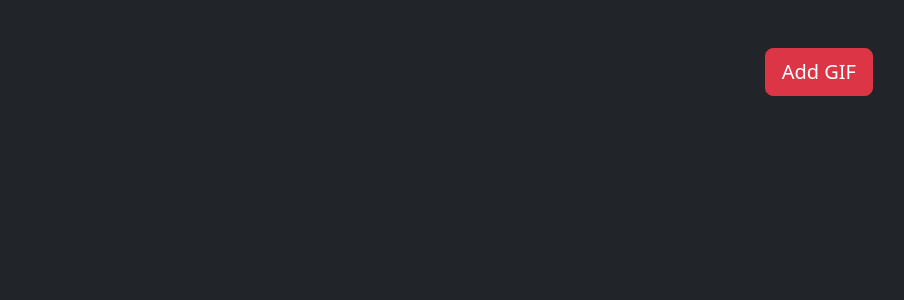
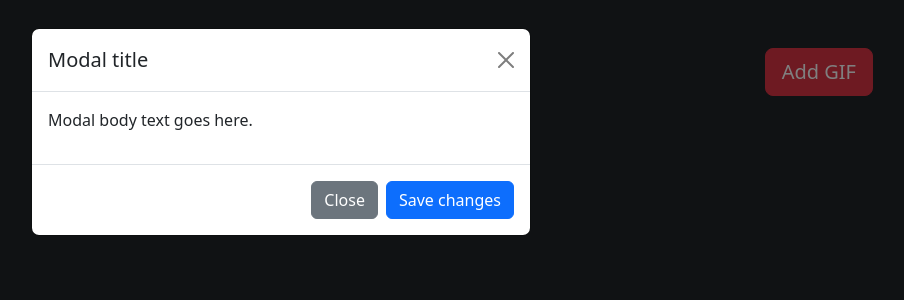
Before and after one commit to jrisner649/gif-project, an Angular app: page / in a window 1280 px wide. Both pictures are taken after a click on the button "Add GIF". Shown: the top 300 px of the page, without its empty margins (359-1263 px from the left). Built offline with nearby package versions, Linux system fonts and the light colour scheme.

Commit message:
feat: bootstrap modal prototype

```diff
--- a/src/app/add-gif-modal/add-gif-modal.component.html
+++ b/src/app/add-gif-modal/add-gif-modal.component.html
@@ -1,5 +1,4 @@
-<div class="modal-dialog modal-dialog-centered" id="addGifModal">
-    <div class="modal" tabindex="-1">
+<div class="modal" id="addGifModal" tabindex="-1">
   <div class="modal-dialog">
     <div class="modal-content">
       <div class="modal-header">
@@ -16,4 +15,3 @@
     </div>
   </div>
 </div>
-</div>
--- a/src/app/add-gif-modal/add-gif-modal.component.ts
+++ b/src/app/add-gif-modal/add-gif-modal.component.ts
@@ -6,4 +6,6 @@
   templateUrl: './add-gif-modal.component.html',
   styleUrl: './add-gif-modal.component.css',
 })
-export class AddGifModalComponent {}
+export class AddGifModalComponent {
+
+}
--- a/src/app/app.html
+++ b/src/app/app.html
@@ -1 +1,18 @@
 <app-top-bar></app-top-bar>
+<div class="modal" id="addGifModal" tabindex="-1">
+  <div class="modal-dialog">
+    <div class="modal-content">
+      <div class="modal-header">
+        <h5 class="modal-title">Modal title</h5>
+        <button type="button" class="btn-close" data-bs-dismiss="modal" aria-label="Close"></button>
+      </div>
+      <div class="modal-body">
+        <p>Modal body text goes here.</p>
+      </div>
+      <div class="modal-footer">
+        <button type="button" class="btn btn-secondary" data-bs-dismiss="modal">Close</button>
+        <button type="button" class="btn btn-primary">Save changes</button>
+      </div>
+    </div>
+  </div>
+</div>
--- a/src/app/top-bar/top-bar.component.html
+++ b/src/app/top-bar/top-bar.component.html
@@ -1,6 +1,6 @@
 
 <div class="m-5">
     <div class="d-flex flex-row-reverse">
-        <button type="button" class="btn btn-danger btn-lg">Add GIF</button>
+        <button type="button" class="btn btn-danger btn-lg" data-bs-toggle="modal" data-bs-target="#addGifModal">Add GIF</button>
     </div>
 </div>
--- a/src/app/top-bar/top-bar.component.ts
+++ b/src/app/top-bar/top-bar.component.ts
@@ -7,7 +7,6 @@
   styleUrl: './top-bar.component.css',
 })
 export class TopBarComponent {
-  onClick() {
-    alert('hello')
-  }
+
+
 }
```
Lines whose indentation alone changed are shown as unchanged.
